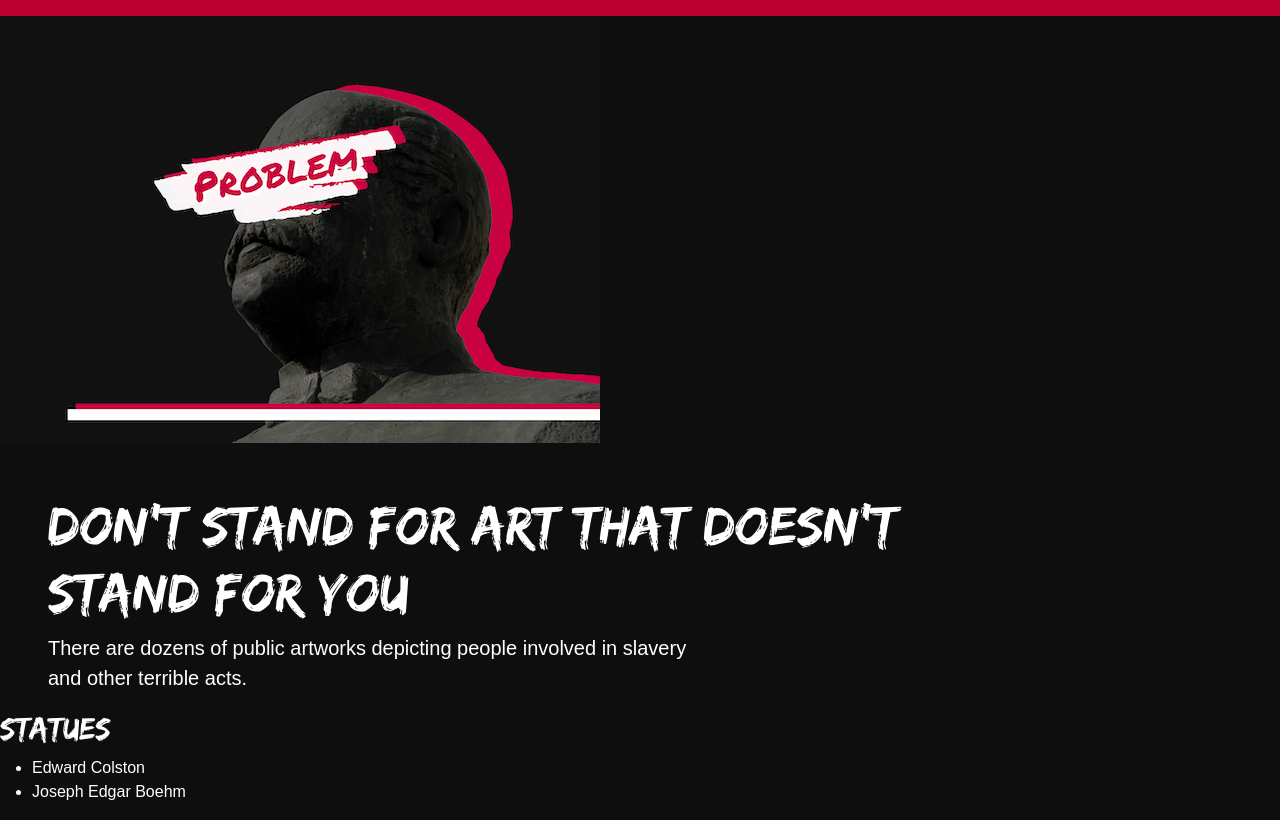
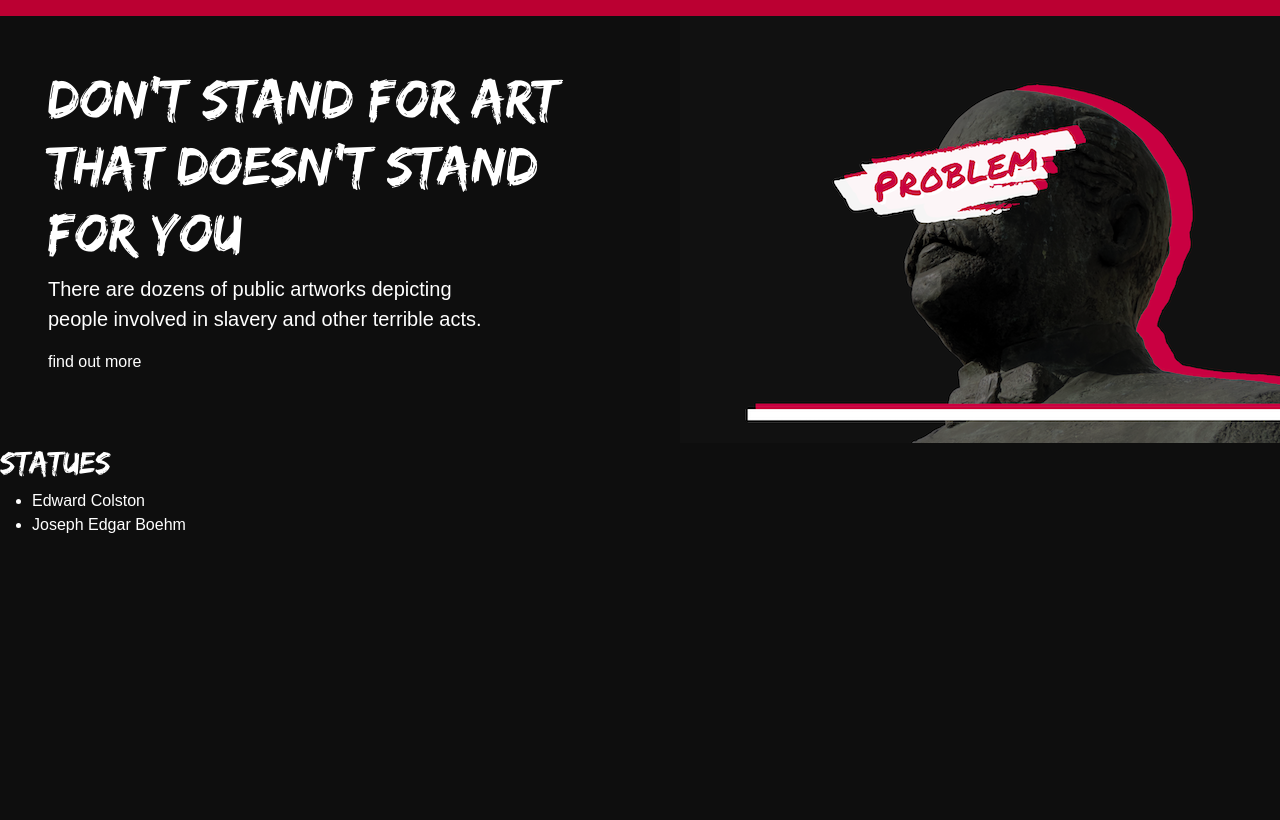
Before and after one commit to Gina-Frankel/statues, a React (Create React App) app: page / in a window 1280 px wide. Built offline with nearby package versions, Linux system fonts and the light colour scheme.

Commit message:
Add flex container + resize column for hero text

```diff
--- a/src/components/Hero.js
+++ b/src/components/Hero.js
@@ -4,15 +4,19 @@ import labels from "../labels";
 
 export function Hero() {
   return (
-    <div>
-      <img
-        src={genericStatuePicture}
-        className="float-right"
-        alt="Generic problematic statue"
-      ></img>
-      <div className="jumbotron px-5 mt-5 col-9">
-        <h1 className="display-4">{labels.heroHeading}</h1>
+    <div className="d-flex flex-row">
+      <div className="jumbotron px-5 mt-5 col-sm ">
+        <h1 className="display-4  ">{labels.heroHeading}</h1>
         <p className="lead col-9">{labels.heroSubHeading}</p>
+        <p> find out more</p>
+      </div>
+      <div>
+        <img
+          src={genericStatuePicture}
+          //Think is not necessary?
+          className="statueImage"
+          alt="Generic problematic statue"
+        ></img>
       </div>
     </div>
   );
```
